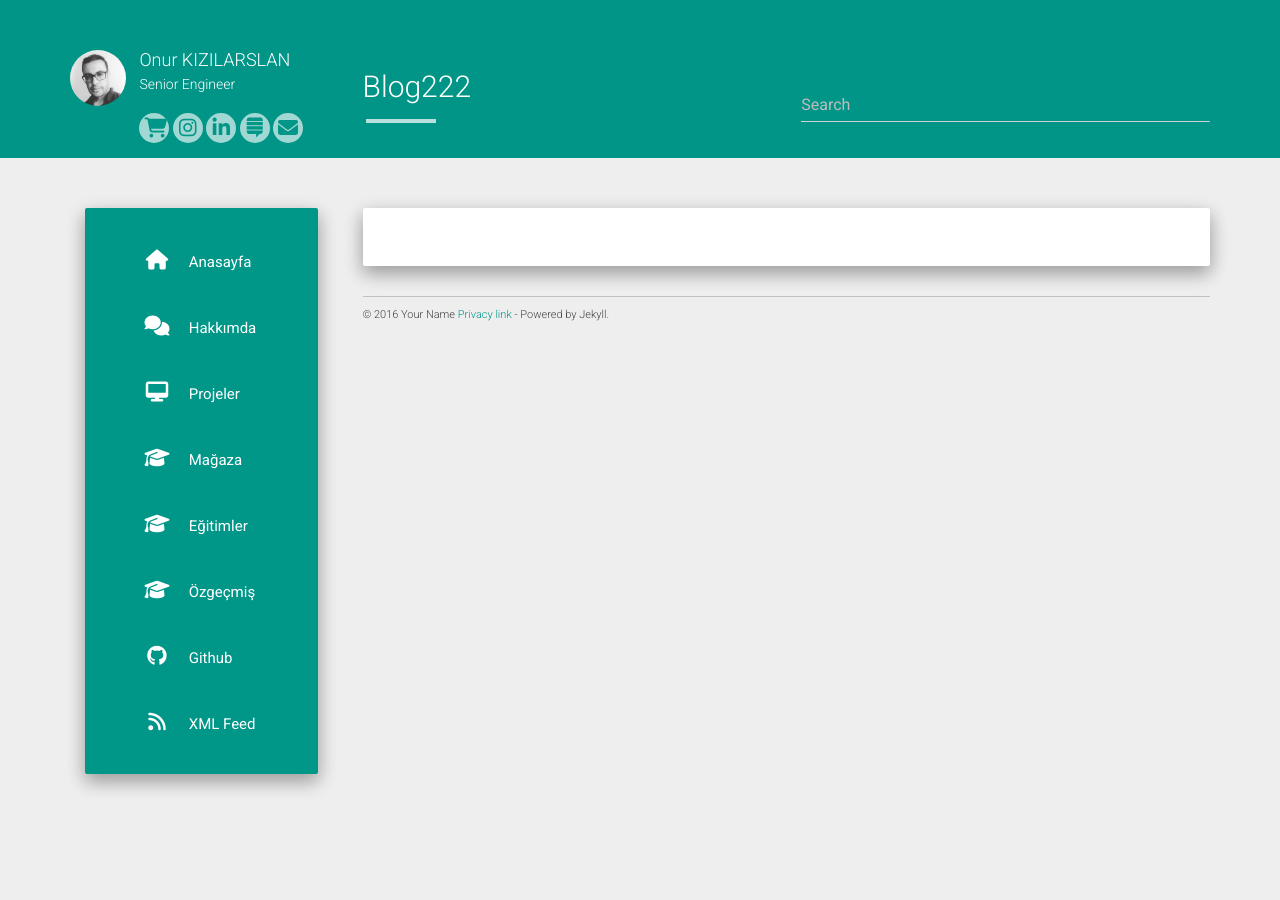
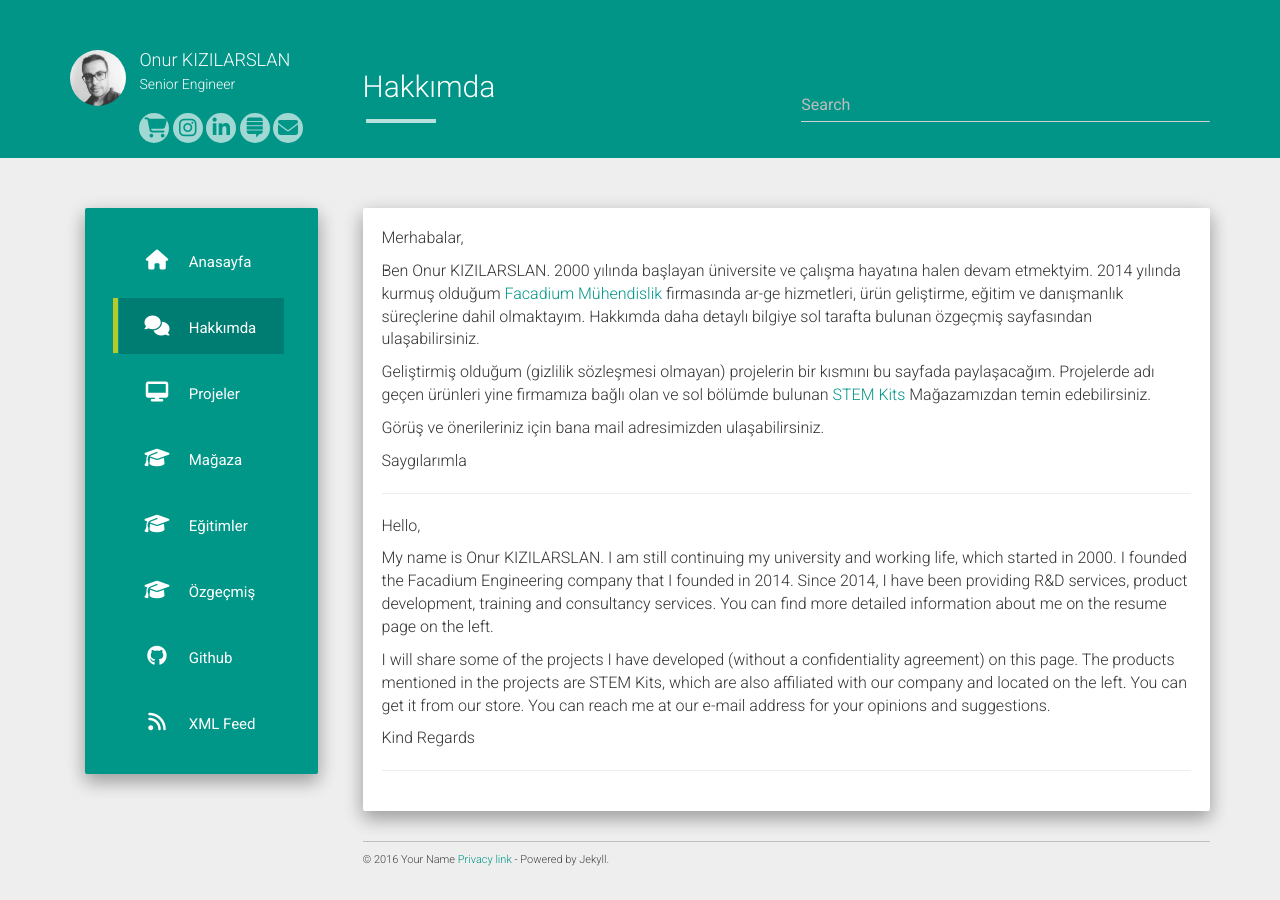
Before and after one commit to imonur/blog, a Jekyll site: the page built from about.md, in a window 1280 px wide. Built offline with Jekyll 4.4.1, drawn with Linux system fonts in a browser that asks for light colours; nearby versions of some CDN libraries.

Commit message:
Update about.md

```diff
--- a/about.md
+++ b/about.md
@@ -1,62 +1,27 @@
 ---
-layout: default
-title: Blog222
+layout: page
+title: Hakkımda
+permalink: /about
 ---
-<div class="well">
-    <div class="list-group">
-      {% for post in paginator.posts %}
-      <div class="list-group-item">
-        <div class="row-action-primary">
-          <i class="fa fa-sticky-note"></i>
-        </div>
-        <div class="row-content">
-          <div class="least-content">{{ post.date | date_to_string }}</div>
-          <h4 class="list-group-item-heading"><a href="{{ post.url | prepend: site.baseurl }}">{{ post.title }}</a></h4>
 
-          <p class="list-group-item-text">{{ post.content | strip_html | truncatewords: 20 }}</p>
-        </div>
-      </div>
-      <div class="list-group-separator"></div>
-      {% endfor %}
-    </div>
+Merhabalar,
 
+Ben Onur KIZILARSLAN. 2000 yılında başlayan üniversite ve çalışma hayatına halen devam etmektyim. 2014 yılında kurmuş olduğum [Facadium Mühendislik](http://facadium.com.tr/) firmasında ar-ge hizmetleri, ürün geliştirme, eğitim ve danışmanlık süreçlerine dahil olmaktayım. Hakkımda daha detaylı bilgiye sol tarafta bulunan özgeçmiş sayfasından ulaşabilirsiniz.
 
-    <!-- Pagination links -->
-    {% if paginator.total_pages > 1 %}
-    <ul class="pager">
-      {% if paginator.previous_page %}
-        <li class="previous">
-          <a href="{{ paginator.previous_page_path | prepend: site.baseurl | replace: '//', '/' }}">&laquo;</a>
-        </li>
-      {% else %}
-        <li class="previous disabled"><span aria-hidden="true">&laquo;</span></li>
-      {% endif %}
+Geliştirmiş olduğum (gizlilik sözleşmesi olmayan) projelerin bir kısmını bu sayfada paylaşacağım. Projelerde adı geçen ürünleri yine firmamıza bağlı olan ve sol bölümde bulunan [STEM Kits](https://www.stemkits.net/) Mağazamızdan temin edebilirsiniz.
 
-      <li><a href="/">First</a></li>
+Görüş ve önerileriniz için bana mail adresimizden ulaşabilirsiniz.
 
-      {% for page in (1..paginator.total_pages) %}
-        {% if page == paginator.page %}
-          <li class="active">
-             <a>{{ page }}<span class="sr-only">(current)</span></a>
-          </li>
-        {% elsif page == 1 %}
-          <li><a href="/">{{ page }}</a></li>
-        {% else %}
-          <li>
-            <a href="{{ site.paginate_path | prepend: site.baseurl | replace: '//', '/' | replace: ':num', page }}">{{ page }}</a>
-          </li>
-        {% endif %}
-      {% endfor %}
+Saygılarımla
 
-      <li><a href="/page{{ paginator.total_pages }}/">Last</a></li>
+---------------------------------------------------------------------------
 
-      {% if paginator.next_page %}
-        <li class="next">
-          <a href="{{ paginator.next_page_path | prepend: site.baseurl | replace: '//', '/' }}">&raquo;</a>
-        </li>
-      {% else %}
-        <li class="next disabled"><span>&raquo;</span></li>
-      {% endif %}
-    </ul>
-    {% endif %}
-</div><!-- end #home -->
+Hello,
+
+My name is Onur KIZILARSLAN. I am still continuing my university and working life, which started in 2000. I founded the Facadium Engineering company that I founded in 2014. Since 2014, I have been providing R&D services, product development, training and consultancy services. You can find more detailed information about me on the resume page on the left.
+
+I will share some of the projects I have developed (without a confidentiality agreement) on this page. The products mentioned in the projects are STEM Kits, which are also affiliated with our company and located on the left. You can get it from our store. You can reach me at our e-mail address for your opinions and suggestions.
+
+Kind Regards
+
+---------------------------------------------------------------------------
```
